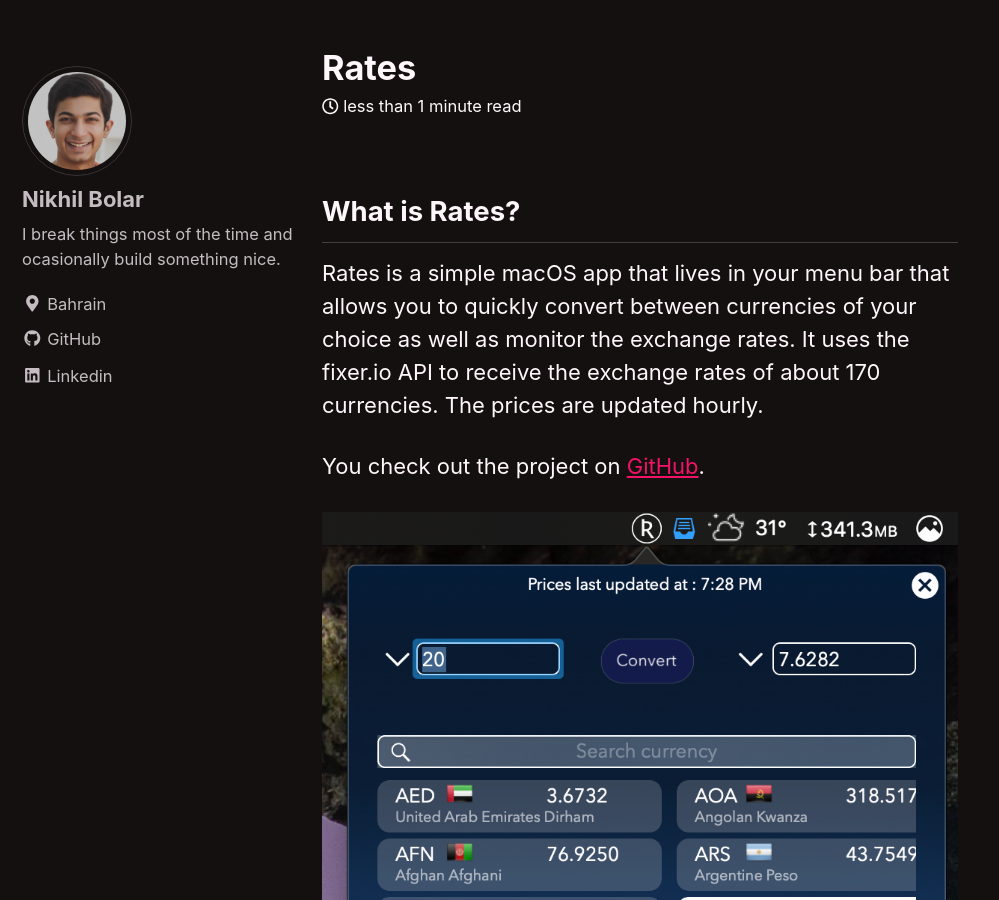
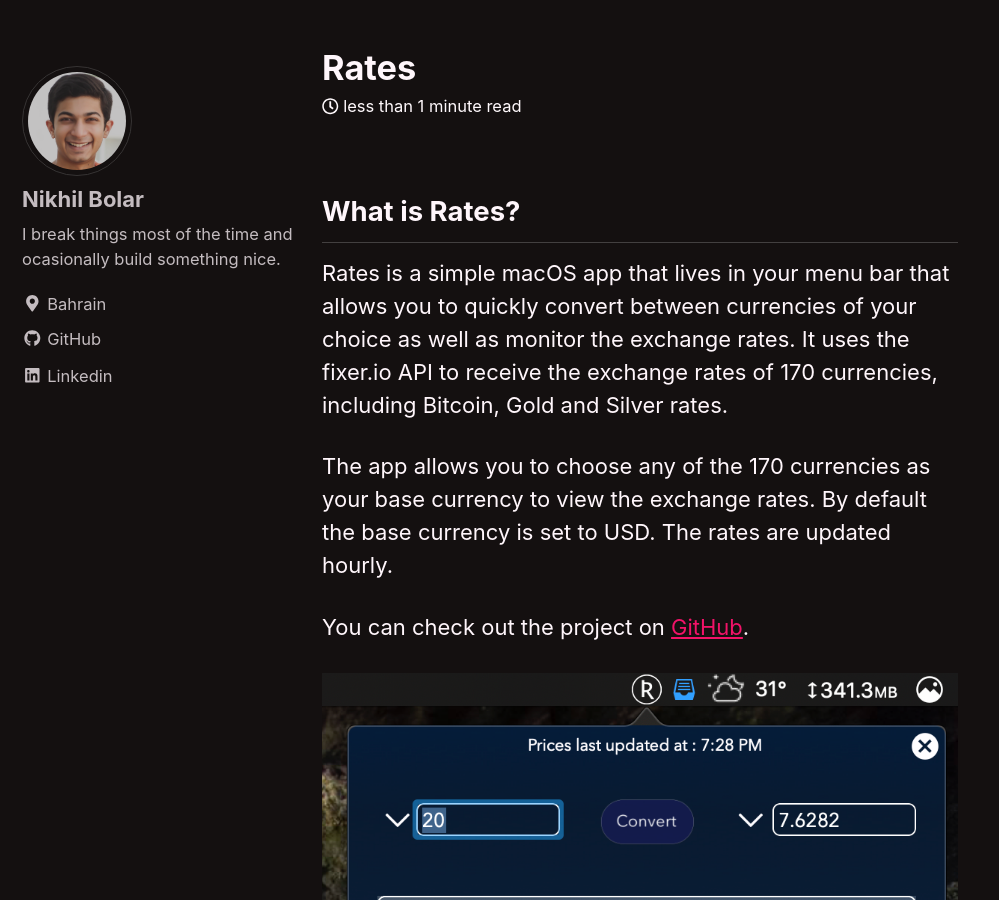
Before and after one commit to nbolar/nbolar.github.io, a Jekyll site: the page built from _posts/2019-04-04-rates.md, in a window 1280 px wide and 900 px high, scrolled down 293 px. Shown: the whole window, without its empty margins (0-999 px from the left). Built offline with Jekyll 4.4.1, drawn with Linux system fonts in a browser that asks for light colours; cached includes are drawn as plain includes.

Commit message:
Update 2019-04-04-rates.md

```diff
--- a/_posts/2019-04-04-rates.md
+++ b/_posts/2019-04-04-rates.md
@@ -8,9 +8,11 @@
 excerpt: "macOS, Swift, Dark mode"
 ---
 ## What is Rates?
-Rates is a simple macOS app that lives in your menu bar that allows you to quickly convert between currencies of your choice as well as monitor the exchange rates. It uses the fixer.io API to receive the exchange rates of about 170 currencies. The prices are updated hourly.
+Rates is a simple macOS app that lives in your menu bar that allows you to quickly convert between currencies of your choice as well as monitor the exchange rates. It uses the fixer.io API to receive the exchange rates of 170 currencies, including Bitcoin, Gold and Silver rates.
 
-You check out the project on [GitHub](https://github.com/nbolar/Rates).
+The app allows you to choose any of the 170 currencies as your base currency to view the exchange rates. By default the base currency is set to USD. The rates are updated hourly.
+
+You can check out the project on [GitHub](https://github.com/nbolar/Rates).
 
 <div style="width:image width px; font-size:80%; text-align:center;"><img src="{{ site.url }}{{ site.baseurl }}/images/rates_screenshot.png" alt="Darko" width="width" height="height" style="padding-bottom:0.5em;" /></div>
 
```
